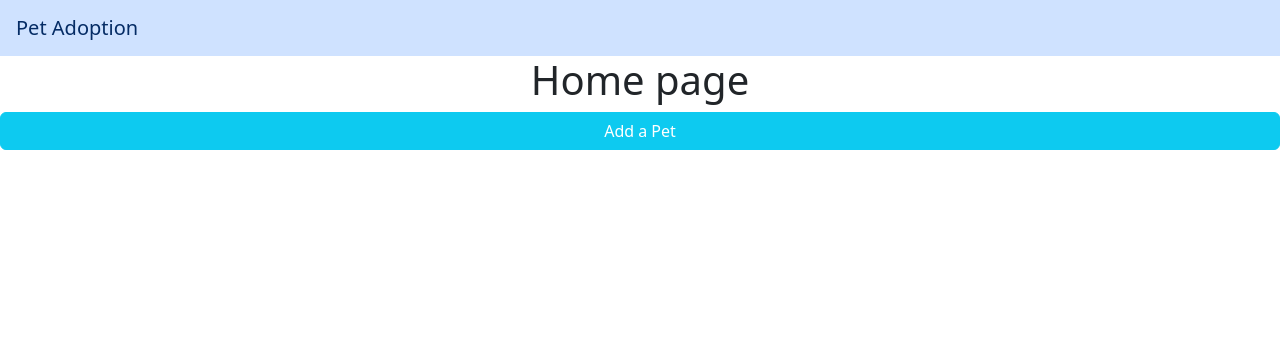
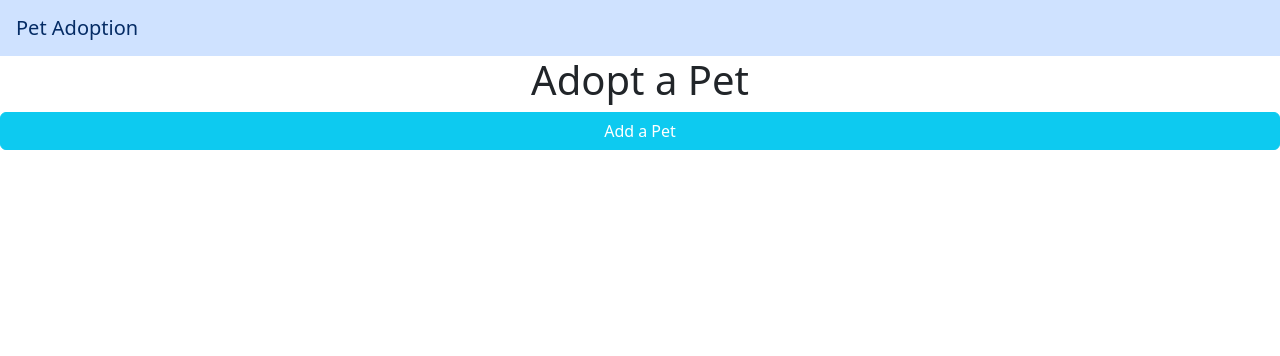
Before and after one commit to eddieaviles357/pet-adoption, a Flask app: page / in a window 1280 px wide. Shown: the top 356 px of the page. Run offline with Flask 3, Linux system fonts and the light colour scheme.

Commit message:
fixed img displaying real photo url, also updated flash messages

```diff
--- a/templates/index.html
+++ b/templates/index.html
@@ -5,21 +5,21 @@
 {% block content %}
     {% with messages = get_flashed_messages(with_categories=true) %}
         {% if messages %}
-        <ul class="flash-msg bg-success text-white p-3 mb-2">
             {% for category, msg in messages %}
-            <li class="{{ category }}">{{ msg }}</li>
+                <div class="flash-msg text-white p-3 mb-2 {% if category == 'success' %} bg-success {% else %} bg-danger {% endif %}">{{ msg }}</div>
             {% endfor %}
-        </ul>
         {% endif %}
     {% endwith %}
 
-    <h1 class="text-center">Home page</h1>
+    <h1 class="text-center">Adopt a Pet</h1>
     <main class="container-fluid">
         <div class="row my-auto">
             {% for pet in pets %}
             <div class="col-md-4 col-sm-6 card my-3">
                 <p class="card-header"><a class="link-info text-capitalize fs-5" href="/{{pet.id}}">{{ pet.name }}</a><strong>{% if pet.available %} is available {% endif %}</strong></p>
-                <img class="img-fluid pb-3" src="/static/img/cat.jpg" alt="Image of {{ pet.species }}">
+                <a href="/{{pet.id}}">
+                    <img class="img-fluid pb-3" src="{{ pet.photo_url }}" alt="Image of {{ pet.species }}">
+                </a>
             </div>
             {% endfor %}
             <a class="btn btn-info text-white" href="/add">Add a Pet</a>
```
